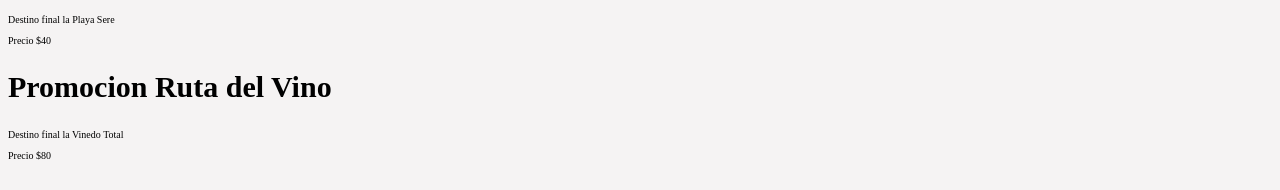
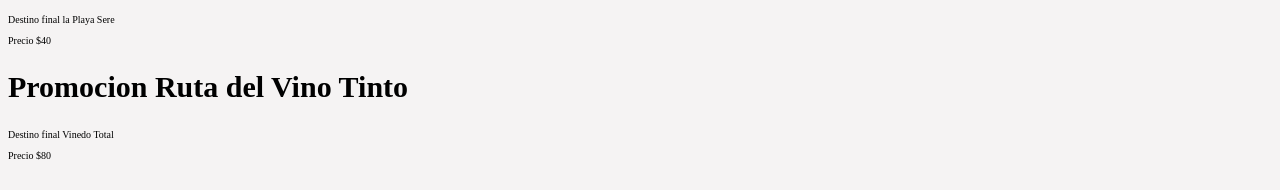
Before and after one commit to Rodakis/DD-Train-Services, a plain HTML site: page index.html in a window 1280 px wide. Shown: the part 229-419 px from the top of the page. Drawn offline with Linux system fonts and the light colour scheme.

Commit message:
modificacion de h2
prueba de h2

```diff
--- a/index.html
+++ b/index.html
@@ -31,8 +31,8 @@
         <p>Precio $40</p>
     </div>
     <div>
-        <h2>Promocion Ruta del Vino</h2>
-        <p>Destino final la Vinedo Total</p>
+        <h2>Promocion Ruta del Vino Tinto</h2>
+        <p>Destino final  Vinedo Total</p>
         <p>Precio $80</p>
     </div>
     <div>
```
